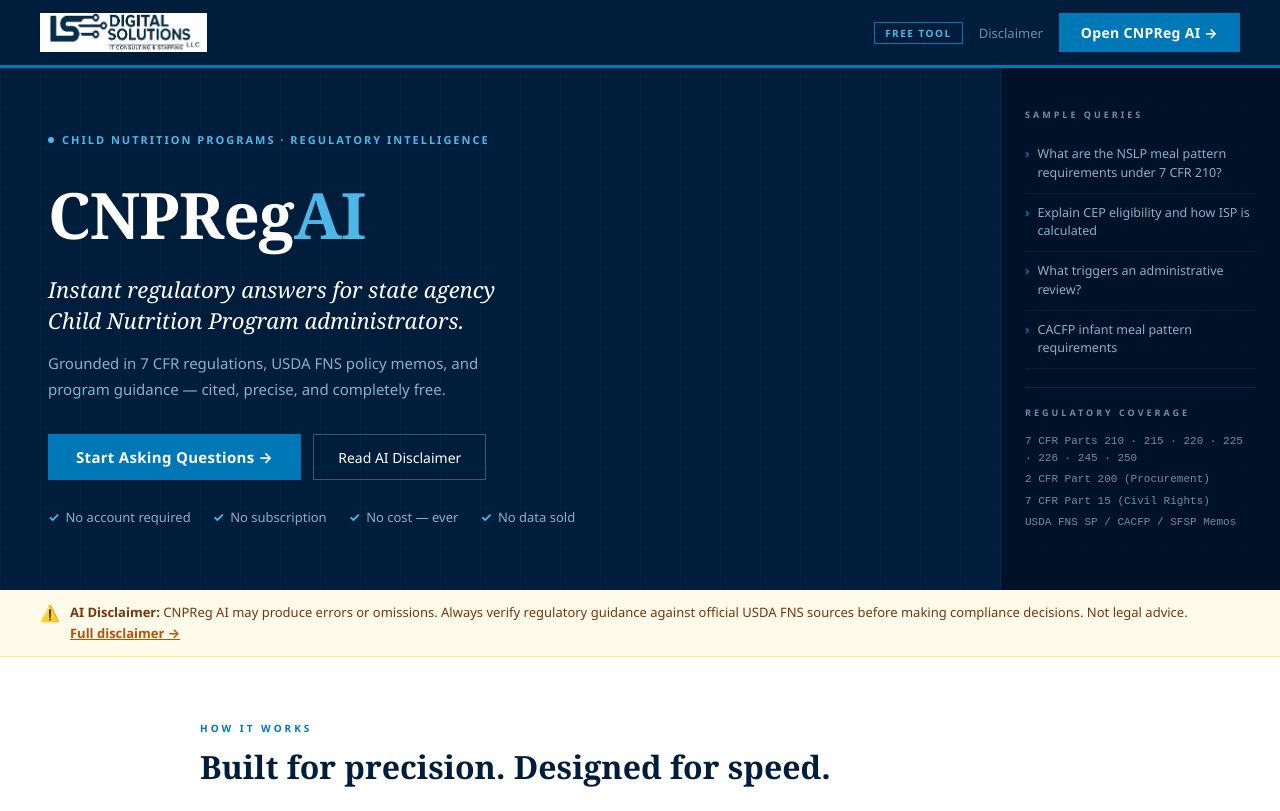
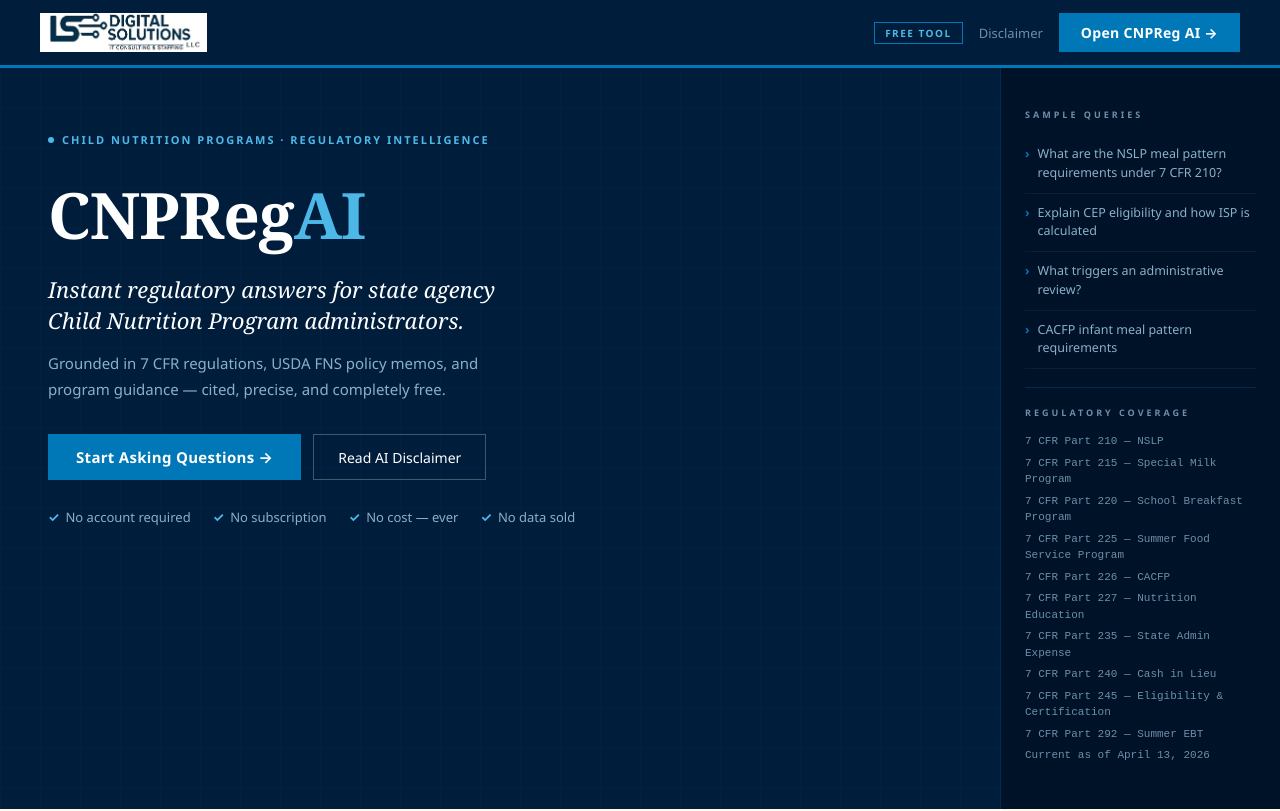
Before and after one commit to luciensouthard-LSDS/CNPReg-ai, a React (Vite) app: page / in a window 1280 px wide. Shown: the top 811 px of the page. Built offline with nearby package versions, Linux system fonts and the light colour scheme.

Commit message:
Update App.jsx

```diff
--- a/src/App.jsx
+++ b/src/App.jsx
@@ -1845,10 +1845,17 @@
             <div style={{ margin: "18px 0", borderTop: `1px solid ${N2}` }} />
             <div style={S.panelLabel}>REGULATORY COVERAGE</div>
             {[
-              "7 CFR Parts 210 · 215 · 220 · 225 · 226 · 245 · 250",
-              "2 CFR Part 200 (Procurement)",
-              "7 CFR Part 15 (Civil Rights)",
-              "USDA FNS SP / CACFP / SFSP Memos",
+              "7 CFR Part 210 — NSLP",
+              "7 CFR Part 215 — Special Milk Program",
+              "7 CFR Part 220 — School Breakfast Program",
+              "7 CFR Part 225 — Summer Food Service Program",
+              "7 CFR Part 226 — CACFP",
+              "7 CFR Part 227 — Nutrition Education",
+              "7 CFR Part 235 — State Admin Expense",
+              "7 CFR Part 240 — Cash in Lieu",
+              "7 CFR Part 245 — Eligibility & Certification",
+              "7 CFR Part 292 — Summer EBT",
+              "Current as of April 13, 2026",
             ].map(l => (
               <div key={l} style={S.panelCovLine}>{l}</div>
             ))}
@@ -1966,7 +1973,7 @@
             ))}
             <div style={S.sideDivider} />
             <div style={S.sideLabel}>KNOWLEDGE BASE</div>
-            {["7 CFR Parts 210–250", "2 CFR Part 200", "FNS Policy Memos", "Updated: May 2025"].map(l => (
+            {["7 CFR Parts 210 · 215 · 220 · 225", "7 CFR Parts 226 · 227 · 235 · 240", "7 CFR Parts 245 · 292", "Current as of Apr 2026"].map(l => (
               <div key={l} style={{ fontSize: 10.5, color: "#3a5570", padding: "2px 16px", fontFamily: "monospace" }}>{l}</div>
             ))}
             <button style={S.sideWarnBtn} onClick={() => setShowModal(true)}>
```
